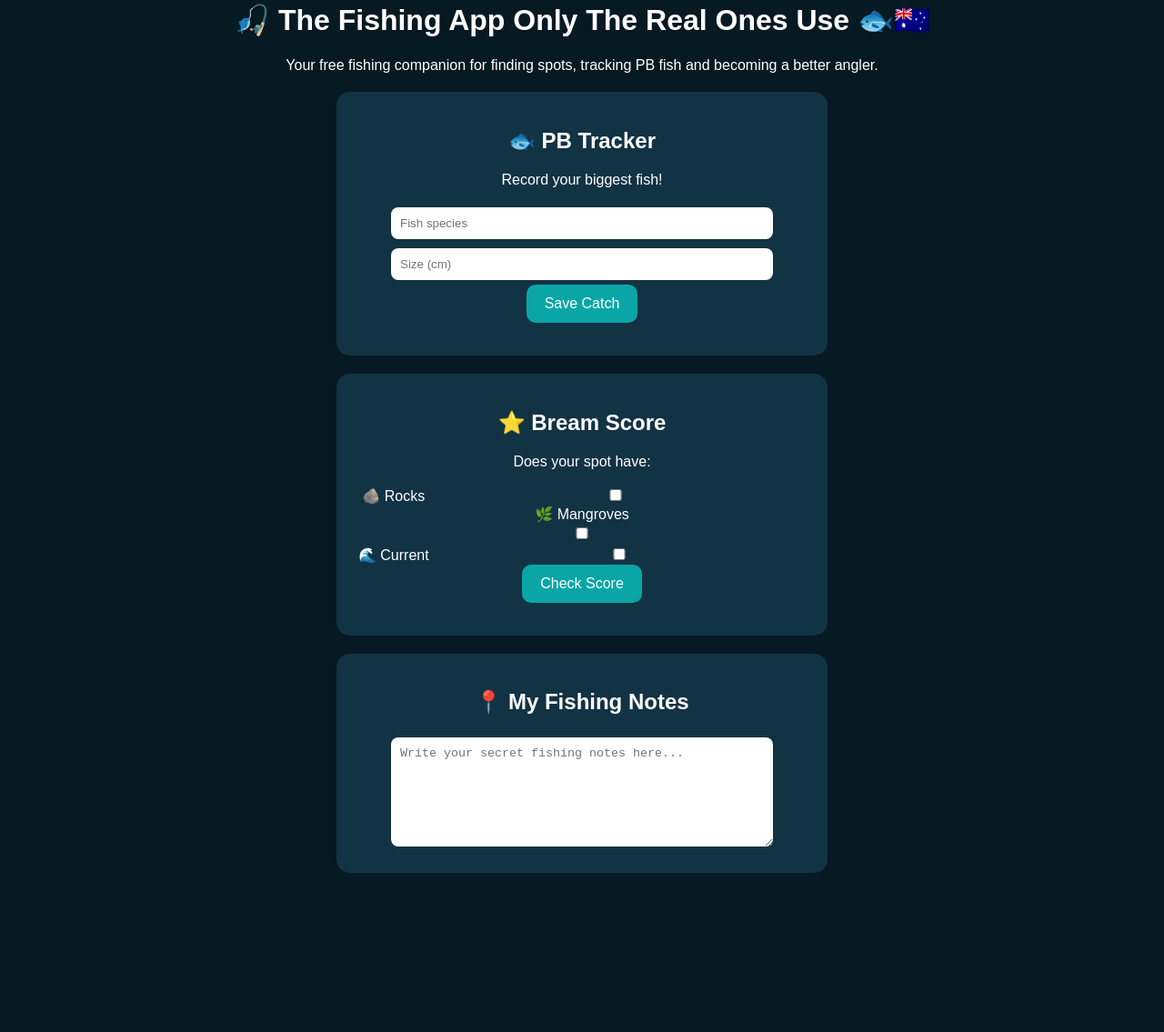
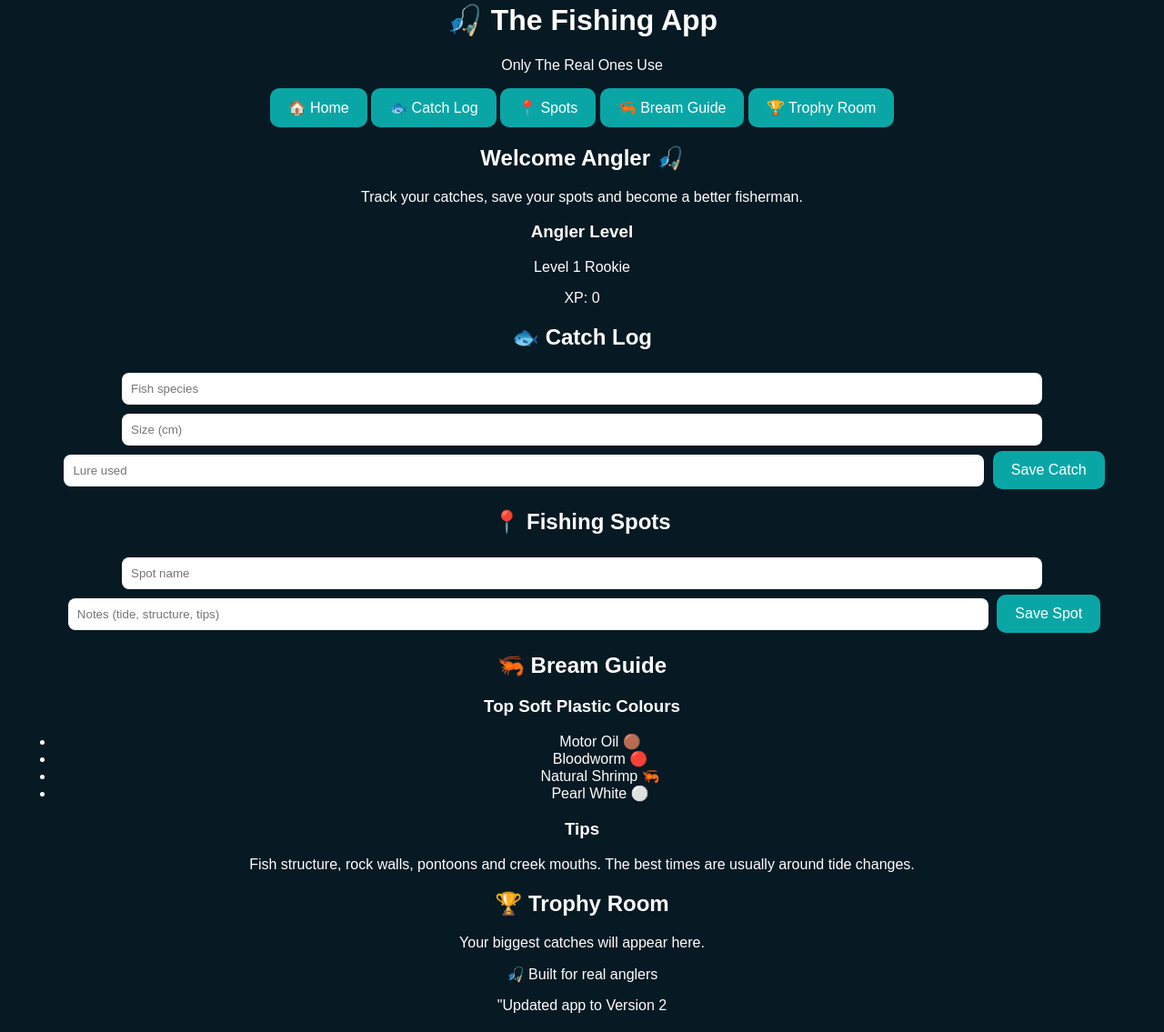
Before and after one commit to louisthebest123456789/the-fishing-app-only-the-real-ones-use, a plain HTML site: page index.html in a window 1280 px wide. Shown: the part 38-1173 px from the top of the page at 91% size. Before the commit the page ends 1038 px from the top, so only its background shows below. Drawn offline with Linux system fonts and the light colour scheme.

Commit message:
Enhance HTML structure and add meta tags
Added meta tags for character set and viewport, improved header structure, and reorganized content for better readability.

```diff
--- a/index.html
+++ b/index.html
@@ -1,54 +1,101 @@
 <!DOCTYPE html>
-<html>
+<html lang="en">
 <head>
-<title>The Fishing App Only The Real Ones Use</title>
-<link rel="stylesheet" href="style.css">
+    <meta charset="UTF-8">
+    <meta name="viewport" content="width=device-width, initial-scale=1.0">
+    <title>The Fishing App Only The Real Ones Use</title>
+    <link rel="stylesheet" href="style.css">
 </head>
 
 <body>
 
-<h1>🎣 The Fishing App Only The Real Ones Use 🐟🇦🇺</h1>
+<header>
+    <h1>🎣 The Fishing App</h1>
+    <p>Only The Real Ones Use</p>
+</header>
 
-<p>Your free fishing companion for finding spots, tracking PB fish and becoming a better angler.</p>
-
-<div class="card">
-<h2>🐟 PB Tracker</h2>
-<p>Record your biggest fish!</p>
-
-<input id="fish" placeholder="Fish species">
-<input id="size" placeholder="Size (cm)">
-
-<button onclick="saveFish()">Save Catch</button>
-
-<p id="result"></p>
-</div>
+<nav>
+    <button onclick="showSection('home')">🏠 Home</button>
+    <button onclick="showSection('catches')">🐟 Catch Log</button>
+    <button onclick="showSection('spots')">📍 Spots</button>
+    <button onclick="showSection('guide')">🦐 Bream Guide</button>
+    <button onclick="showSection('trophy')">🏆 Trophy Room</button>
+</nav>
 
 
-<div class="card">
-<h2>⭐ Bream Score</h2>
+<section id="home" class="page">
+    <h2>Welcome Angler 🎣</h2>
+    <p>Track your catches, save your spots and become a better fisherman.</p>
 
-<p>Does your spot have:</p>
-
-<label>🪨 Rocks <input type="checkbox" id="rocks"></label><br>
-<label>🌿 Mangroves <input type="checkbox" id="mangroves"></label><br>
-<label>🌊 Current <input type="checkbox" id="current"></label><br>
-
-<button onclick="score()">Check Score</button>
-
-<p id="score"></p>
-
-</div>
+    <div class="level-box">
+        <h3>Angler Level</h3>
+        <p id="level">Level 1 Rookie</p>
+        <p>XP: <span id="xp">0</span></p>
+    </div>
+</section>
 
 
-<div class="card">
-<h2>📍 My Fishing Notes</h2>
+<section id="catches" class="page hidden">
+    <h2>🐟 Catch Log</h2>
 
-<textarea placeholder="Write your secret fishing notes here..."></textarea>
+    <input id="fishName" placeholder="Fish species">
+    <input id="fishSize" placeholder="Size (cm)">
+    <input id="fishLure" placeholder="Lure used">
 
-</div>
+    <button onclick="addCatch()">Save Catch</button>
+
+    <div id="catchList"></div>
+</section>
+
+
+<section id="spots" class="page hidden">
+    <h2>📍 Fishing Spots</h2>
+
+    <input id="spotName" placeholder="Spot name">
+    <input id="spotInfo" placeholder="Notes (tide, structure, tips)">
+
+    <button onclick="addSpot()">Save Spot</button>
+
+    <div id="spotList"></div>
+</section>
+
+
+<section id="guide" class="page hidden">
+    <h2>🦐 Bream Guide</h2>
+
+    <h3>Top Soft Plastic Colours</h3>
+
+    <ul>
+        <li>Motor Oil 🟤</li>
+        <li>Bloodworm 🔴</li>
+        <li>Natural Shrimp 🦐</li>
+        <li>Pearl White ⚪</li>
+    </ul>
+
+    <h3>Tips</h3>
+    <p>
+        Fish structure, rock walls, pontoons and creek mouths.
+        The best times are usually around tide changes.
+    </p>
+</section>
+
+
+<section id="trophy" class="page hidden">
+    <h2>🏆 Trophy Room</h2>
+
+    <p>Your biggest catches will appear here.</p>
+
+    <div id="trophyList"></div>
+</section>
+
+
+<footer>
+    <p>🎣 Built for real anglers</p>
+</footer>
 
 
 <script src="script.js"></script>
 
 </body>
 </html>
+"Updated app to Version 2
```
